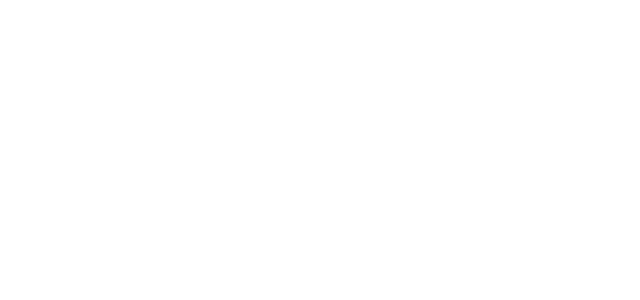
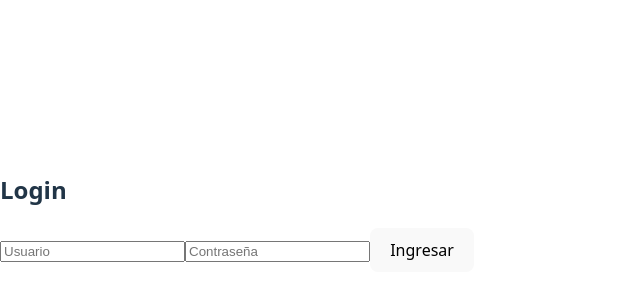
Before and after one commit to mateotsm/2025_proyecto3_frontend, a React (Vite) app: page /login in a window 1280 px wide. Before the commit this address had no page. Shown: the part 188-488 px from the top of the page, without its empty margins (0-640 px from the left). Built offline with nearby package versions, Linux system fonts and the light colour scheme.

Commit message:
defino /login

```diff
--- a/src/App.tsx
+++ b/src/App.tsx
@@ -1,4 +1,5 @@
 import { BrowserRouter, Routes, Route, Navigate } from 'react-router-dom'
+import Login from './pages/Login';
 import { ReclamoCreate } from './pages/ReclamoCreate'
 import Dashboard from './pages/Dashboard'
 
@@ -7,6 +8,7 @@
     <BrowserRouter>
       <Routes>
         <Route path="/" element={<Navigate to="/reclamos/nuevo" />} />
+        <Route path="/login" element={<Login />} />
         <Route path="/reclamos/nuevo" element={<ReclamoCreate />} />
         <Route path="/dashboard" element={<Dashboard />} />
       </Routes>
--- /dev/null
+++ b/src/pages/Login.tsx
@@ -0,0 +1,42 @@
+import { useState } from 'react';
+import { login } from '../services/auth.service';
+import { useNavigate } from 'react-router-dom';
+
+export default function Login() {
+  const [nombre, setUsername] = useState('');
+  const [contrasena, setPassword] = useState('');
+  const navigate = useNavigate();
+
+  async function handleSubmit(e: React.FormEvent) {
+    e.preventDefault();
+
+    try {
+      const { access_token } = await login(nombre, contrasena);
+      localStorage.setItem('token', access_token);
+      navigate('/reclamos/nuevo');
+    } catch (err) {
+      alert('Usuario o contraseña incorrectos');
+    }
+  }
+
+  return (
+    <form onSubmit={handleSubmit}>
+      <h2>Login</h2>
+
+      <input
+        placeholder="Usuario"
+        value={nombre}
+        onChange={e => setUsername(e.target.value)}
+      />
+
+      <input
+        type="password"
+        placeholder="Contraseña"
+        value={contrasena}
+        onChange={e => setPassword(e.target.value)}
+      />
+
+      <button type="submit">Ingresar</button>
+    </form>
+  );
+}
--- a/src/services/area.service.ts
+++ b/src/services/area.service.ts
@@ -1,8 +1,9 @@
 import { API_BASE_URL } from '../config/api';
 import type { BaseEntity } from '../types/common';
+import { authFetch } from './authFetch';
 
 export async function getAreas(): Promise<BaseEntity[]> {
-  const res = await fetch(`${API_BASE_URL}/area`);
+  const res = await authFetch(`${API_BASE_URL}/area`);
   if (!res.ok) throw new Error('Error al cargar areas');
   return res.json();
 }
--- /dev/null
+++ b/src/services/auth.service.ts
@@ -0,0 +1,24 @@
+import { API_BASE_URL } from '../config/api';
+
+interface LoginResponse {
+  access_token: string;
+}
+
+export async function login(
+  nombre: string,
+  contrasena: string,
+): Promise<LoginResponse> {
+  const res = await fetch(`${API_BASE_URL}/auth/login`, {
+    method: 'POST',
+    headers: {
+      'Content-Type': 'application/json',
+    },
+    body: JSON.stringify({ nombre, contrasena }),
+  });
+
+  if (!res.ok) {
+    throw new Error('Credenciales inválidas');
+  }
+
+  return res.json();
+}
--- /dev/null
+++ b/src/services/authFetch.ts
@@ -0,0 +1,12 @@
+export function authFetch(url: string, options: RequestInit = {}) {
+  const token = localStorage.getItem('token');
+
+  return fetch(url, {
+    ...options,
+    headers: {
+      'Content-Type': 'application/json',
+      ...(token && { Authorization: `Bearer ${token}` }),
+      ...options.headers,
+    },
+  });
+}
--- a/src/services/estado.service.ts
+++ b/src/services/estado.service.ts
@@ -1,8 +1,9 @@
 import { API_BASE_URL } from '../config/api';
 import type { BaseEntity } from '../types/common';
+import { authFetch } from './authFetch';
 
 export async function getEstados(): Promise<BaseEntity[]> {
-  const res = await fetch(`${API_BASE_URL}/estado`);
+  const res = await authFetch(`${API_BASE_URL}/estado`);
   if (!res.ok) throw new Error('Error al cargar prioridades');
   return res.json();
 }
--- a/src/services/nivelCriticidad.service.ts
+++ b/src/services/nivelCriticidad.service.ts
@@ -1,8 +1,9 @@
 import { API_BASE_URL } from '../config/api';
 import type { BaseEntity } from '../types/common';
+import { authFetch } from './authFetch';
 
 export async function getNivelesCriticidad(): Promise<BaseEntity[]> {
-  const res = await fetch(`${API_BASE_URL}/nivel-criticidad`);
+  const res = await authFetch(`${API_BASE_URL}/nivel-criticidad`);
   if (!res.ok) throw new Error('Error al cargar niveles de criticidad');
   return res.json();
 }
--- a/src/services/prioridad.service.ts
+++ b/src/services/prioridad.service.ts
@@ -1,8 +1,9 @@
 import { API_BASE_URL } from '../config/api';
 import type { BaseEntity } from '../types/common';
+import { authFetch } from './authFetch';
 
 export async function getPrioridades(): Promise<BaseEntity[]> {
-  const res = await fetch(`${API_BASE_URL}/prioridad`);
+  const res = await authFetch(`${API_BASE_URL}/prioridad`);
   if (!res.ok) throw new Error('Error al cargar prioridades');
   return res.json();
 }
--- a/src/services/proyecto.service.ts
+++ b/src/services/proyecto.service.ts
@@ -1,8 +1,9 @@
 import { API_BASE_URL } from '../config/api';
 import type { BaseEntity } from '../types/common';
+import { authFetch } from './authFetch';
 
 export async function getProyectos(): Promise<BaseEntity[]> {
-  const res = await fetch(`${API_BASE_URL}/proyecto`);
+  const res = await authFetch(`${API_BASE_URL}/proyecto`);
   if (!res.ok) throw new Error('Error al cargar proyectos');
   return res.json();
 }
--- a/src/services/reclamo.service.ts
+++ b/src/services/reclamo.service.ts
@@ -1,4 +1,5 @@
 import { API_BASE_URL } from '../config/api';
+import { authFetch } from './authFetch';
 
 export interface CreateReclamoPayload { // Defino un grupo explicitamente para la reacin del reclamo en donde no incluyo el estadoId
   descripcion: string;
@@ -47,7 +48,7 @@
     });
   }
 
-  const response = await fetch(`${API_BASE_URL}/reclamo`, {
+  const response = await authFetch(`${API_BASE_URL}/reclamo`, {
     method: 'POST',
     body: formData, // 👈 SIN headers
   });
@@ -61,7 +62,7 @@
 }
 
 export async function getReclamos(): Promise<Reclamo[]> {
-  const response = await fetch(`${API_BASE_URL}/reclamo`);
+  const response = await authFetch(`${API_BASE_URL}/reclamo`);
 
   if (!response.ok) {
     const error = await response.text();
--- a/src/services/tipoReclamo.service.ts
+++ b/src/services/tipoReclamo.service.ts
@@ -1,8 +1,9 @@
 import { API_BASE_URL } from '../config/api';
 import type { BaseEntity } from '../types/common';
+import { authFetch } from './authFetch';
 
 export async function getTiposReclamo(): Promise<BaseEntity[]> {
-  const res = await fetch(`${API_BASE_URL}/tipo-reclamo`);
+  const res = await authFetch(`${API_BASE_URL}/tipo-reclamo`);
   if (!res.ok) {
     throw new Error('Error al cargar tipos de reclamo');
   }
```
Also changed, not shown: 1 other file (tests, documents, lock files or other folders).
